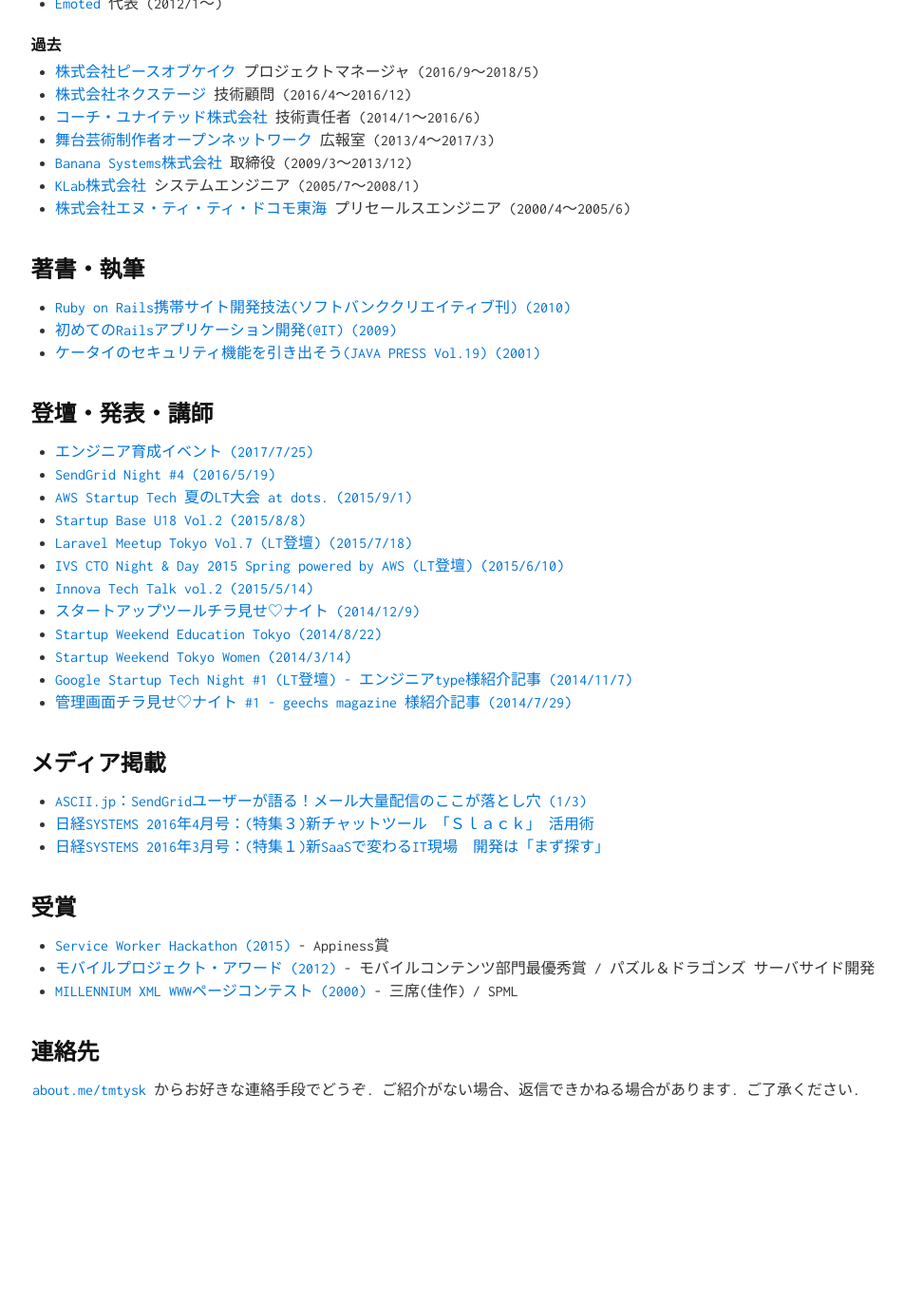
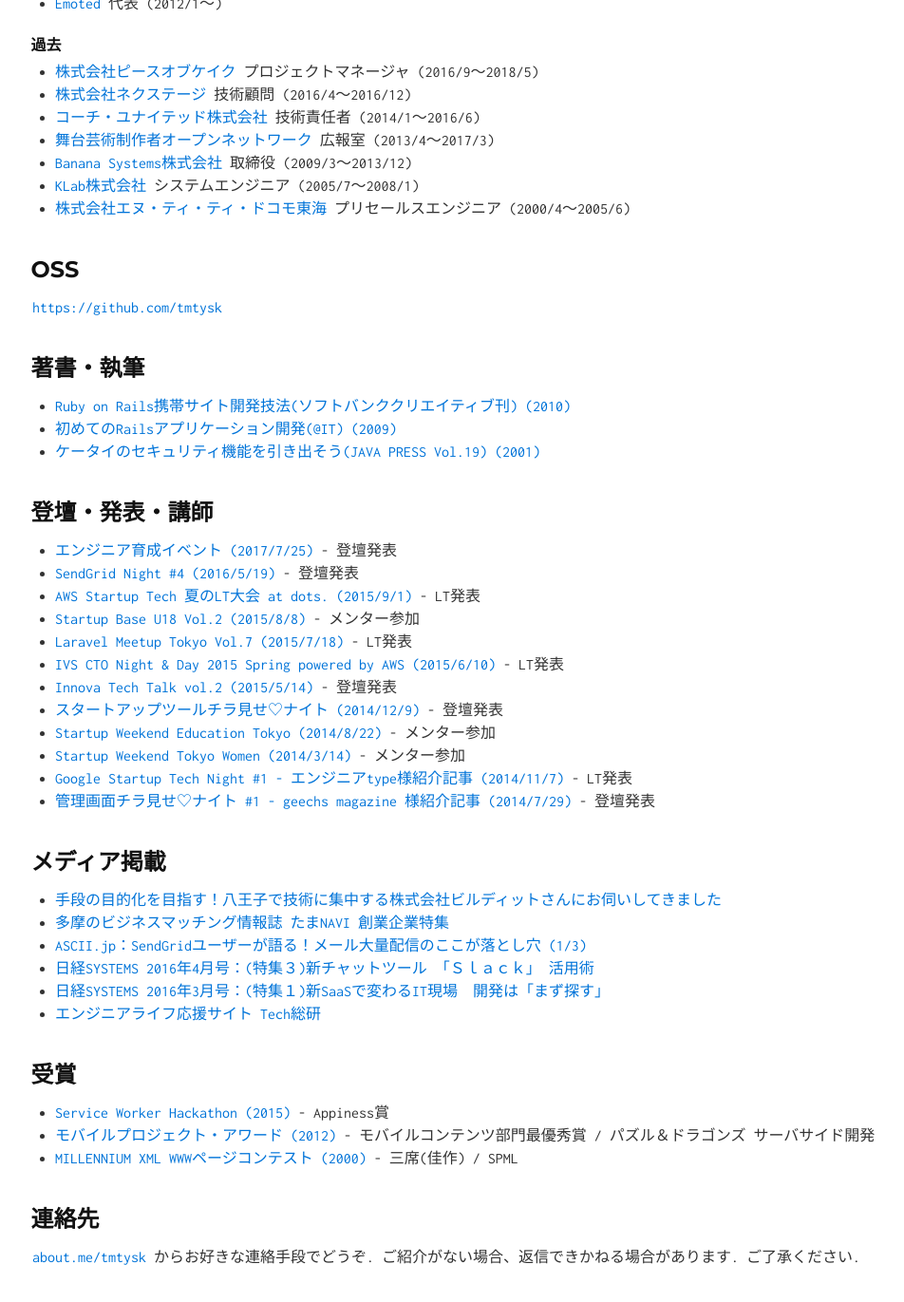
Before and after one commit to tmtysk/tmtysk.github.io, a Jekyll site: the page built from index.md, in a window 1280 px wide and 1400 px high, scrolled down 516 px. Shown: the top 1371 px of the window at 95% size, without its empty margins (14-966 px from the left). Built offline with Jekyll 4.4.1, drawn with Linux system fonts in a browser that asks for light colours; before the commit the page ends 1740 px from its top, so only the background shows below that.

Commit message:
fix profile.

```diff
--- a/index.md
+++ b/index.md
@@ -24,6 +24,10 @@ layout: default
 * [KLab株式会社](http://www.klab.com/) システムエンジニア (2005/7〜2008/1)
 * [株式会社エヌ・ティ・ティ・ドコモ東海](http://www.nttdocomo.co.jp/) プリセールスエンジニア (2000/4〜2005/6)
 
+## OSS
+
+[https://github.com/tmtysk](https://github.com/tmtysk)
+
 ## 著書・執筆
 
 * [Ruby on Rails携帯サイト開発技法(ソフトバンククリエイティブ刊) (2010)](http://www.amazon.co.jp/dp/4797358785)
@@ -32,24 +36,27 @@ layout: default
 
 ## 登壇・発表・講師
 
-* [エンジニア育成イベント (2017/7/25)](https://speakerdeck.com/tmtysk/enziniayu-cheng-falsechang-dukuriniguan-surujin-bu-gong-you)
-* [SendGrid Night #4 (2016/5/19)](http://eventdots.jp/event/587239/)
-* [AWS Startup Tech 夏のLT大会 at dots. (2015/9/1)](http://aws.typepad.com/sajp/2015/09/aws-startup-tech-lt-2015-summuer-at-dots.html)
-* [Startup Base U18 Vol.2 (2015/8/8)](http://startupbase-u18.com/judges/)
-* [Laravel Meetup Tokyo Vol.7 (LT登壇) (2015/7/18)](https://laravel.doorkeeper.jp/events/26085)
-* [IVS CTO Night & Day 2015 Spring powered by AWS (LT登壇) (2015/6/10)](http://aws.typepad.com/sajp/2015/06/ivs-cto-night-day-2015-spring-powered-by-aws.html)
-* [Innova Tech Talk vol.2 (2015/5/14)](http://tech.innova-jp.com/event-20150514/)
-* [スタートアップツールチラ見せ♡ナイト (2014/12/9)](https://coedo-dev.doorkeeper.jp/events/17922)
-* [Startup Weekend Education Tokyo (2014/8/22)](http://tokyo.startupweekend.org/events/swedutokyo140822-24/)
-* [Startup Weekend Tokyo Women (2014/3/14)](http://tokyo.startupweekend.org/events/%E6%97%A5%E6%9C%AC%E5%88%9D%EF%BC%81startup-weekend-tokyo-women%E3%80%80march-14-16-2014/)
-* [Google Startup Tech Night #1 (LT登壇) - エンジニアtype様紹介記事 (2014/11/7)](http://engineer.typemag.jp/article/startuptechnight)
-* [管理画面チラ見せ♡ナイト #1 - geechs magazine 様紹介記事 (2014/7/29)](http://geechs-magazine.com/2685)
+* [エンジニア育成イベント (2017/7/25)](https://speakerdeck.com/tmtysk/enziniayu-cheng-falsechang-dukuriniguan-surujin-bu-gong-you) - 登壇発表
+* [SendGrid Night #4 (2016/5/19)](https://speakerdeck.com/tmtysk/sendgrid-night-number-4-case-study-on-cyta-dot-jp) - 登壇発表
+* [AWS Startup Tech 夏のLT大会 at dots. (2015/9/1)](http://aws.typepad.com/sajp/2015/09/aws-startup-tech-lt-2015-summuer-at-dots.html) - LT発表
+* [Startup Base U18 Vol.2 (2015/8/8)](http://startupbase-u18.com/judges/) - メンター参加
+* [Laravel Meetup Tokyo Vol.7 (2015/7/18)](https://laravel.doorkeeper.jp/events/26085) - LT発表
+* [IVS CTO Night & Day 2015 Spring powered by AWS (2015/6/10)](http://aws.typepad.com/sajp/2015/06/ivs-cto-night-day-2015-spring-powered-by-aws.html) - LT発表
+* [Innova Tech Talk vol.2 (2015/5/14)](http://tech.innova-jp.com/event-20150514/) - 登壇発表
+* [スタートアップツールチラ見せ♡ナイト (2014/12/9)](https://coedo-dev.doorkeeper.jp/events/17922) - 登壇発表
+* [Startup Weekend Education Tokyo (2014/8/22)](http://tokyo.startupweekend.org/events/swedutokyo140822-24/) - メンター参加
+* [Startup Weekend Tokyo Women (2014/3/14)](http://tokyo.startupweekend.org/events/%E6%97%A5%E6%9C%AC%E5%88%9D%EF%BC%81startup-weekend-tokyo-women%E3%80%80march-14-16-2014/) - メンター参加
+* [Google Startup Tech Night #1 - エンジニアtype様紹介記事 (2014/11/7)](http://engineer.typemag.jp/article/startuptechnight) - LT発表
+* [管理画面チラ見せ♡ナイト #1 - geechs magazine 様紹介記事 (2014/7/29)](http://geechs-magazine.com/2685) - 登壇発表
 
 ## メディア掲載
 
+* [手段の目的化を目指す！八王子で技術に集中する株式会社ビルディットさんにお伺いしてきました](http://lantern.builderscon.io/entry/2017/05/22/090000)
+* [多摩のビジネスマッチング情報誌 たまNAVI 創業企業特集](https://ebook.ebook7.jp/html/tamashin/2841/#8)
 * [ASCII.jp：SendGridユーザーが語る！メール大量配信のここが落とし穴 (1/3)](http://ascii.jp/elem/000/001/124/1124296/)
 * [日経SYSTEMS 2016年4月号：(特集３)新チャットツール 「Ｓｌａｃｋ」 活用術](http://ec.nikkeibp.co.jp/item/backno/OS0276.html)
 * [日経SYSTEMS 2016年3月号：(特集１)新SaaSで変わるIT現場　開発は「まず探す」](http://ec.nikkeibp.co.jp/item/backno/OS0275.html)
+* [エンジニアライフ応援サイト Tech総研](https://next.rikunabi.com/tech/docs/ct_s03600.jsp?p=001119)
 
 ## 受賞
 
```
